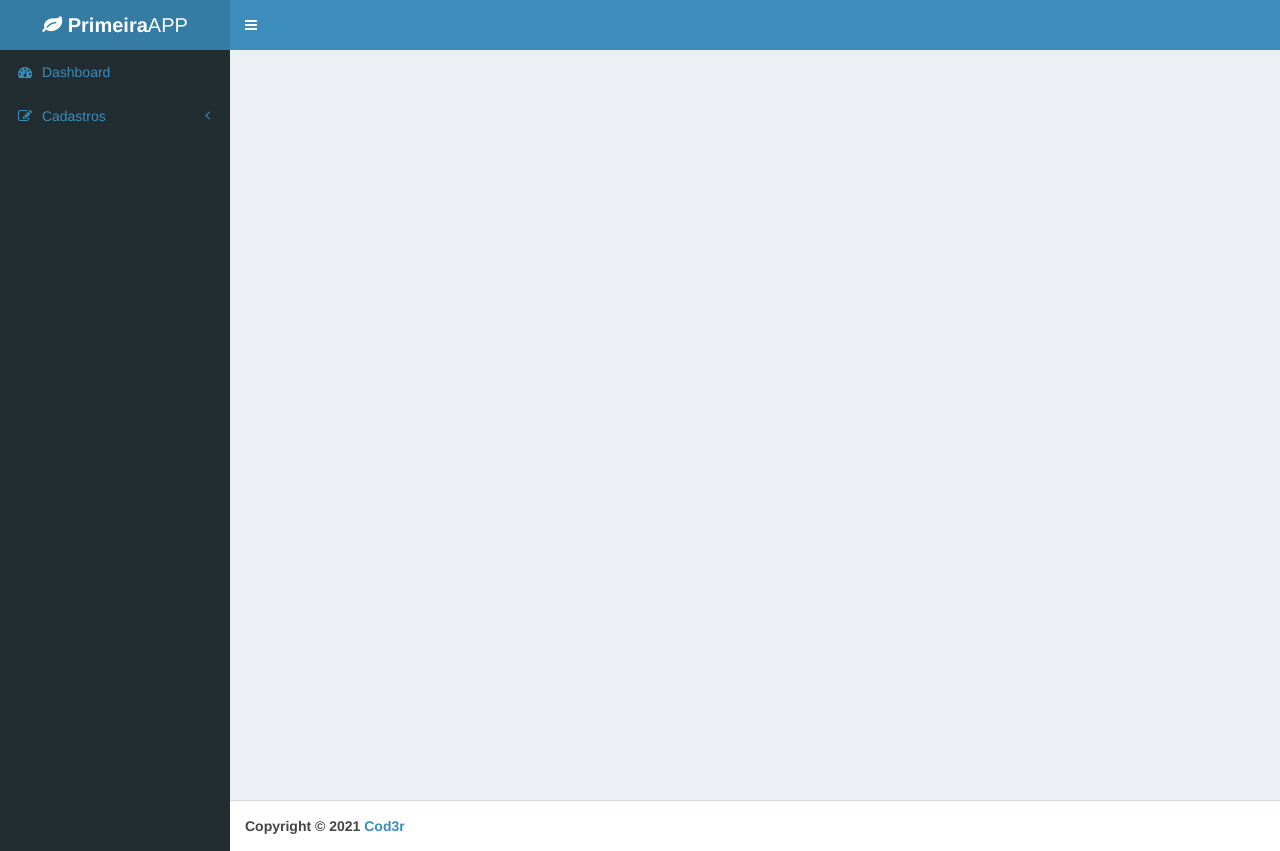
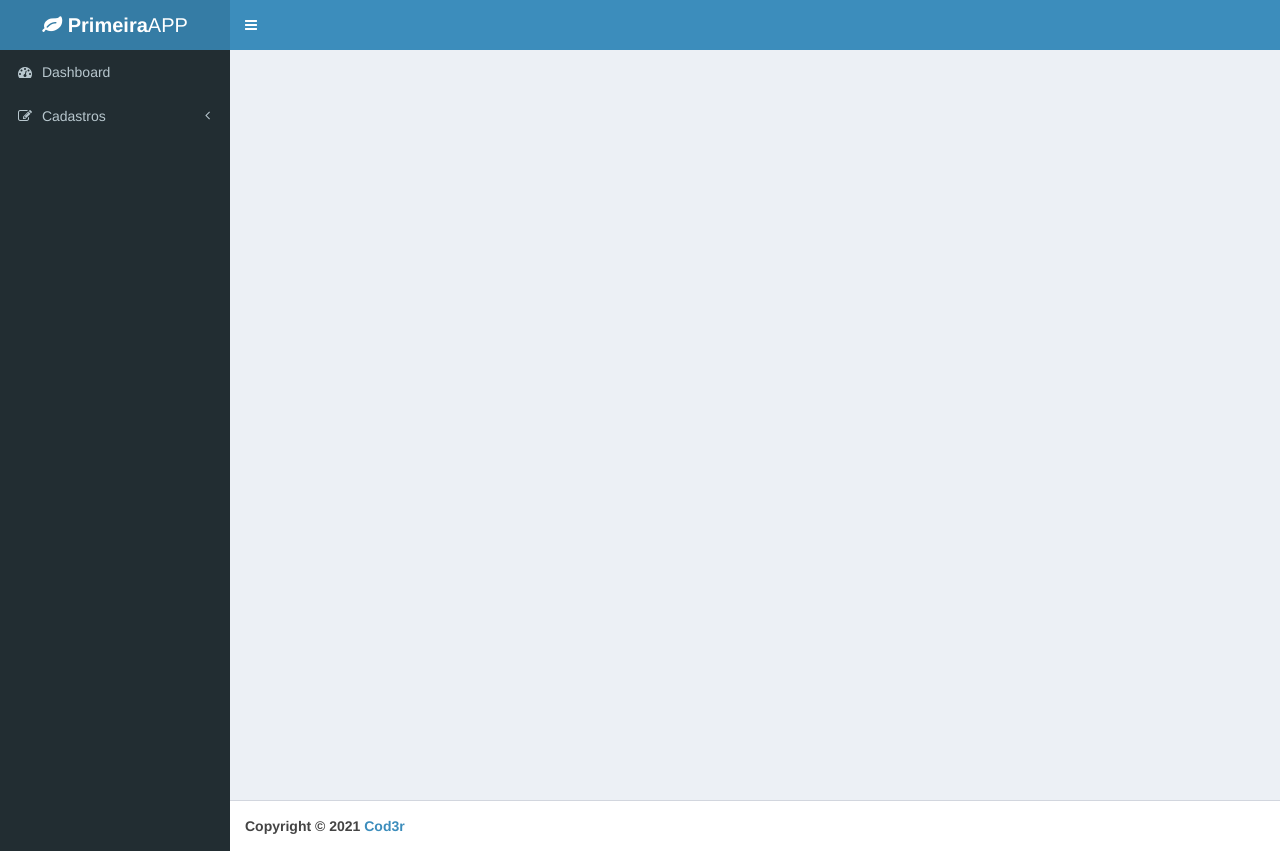
Before and after one commit to juasoujr/app-node, a website: page angular1/app/index.html in a window 1280 px wide. Drawn offline with Linux system fonts and the light colour scheme.

Commit message:
adding fixes

```diff
--- a/angular1/app/template/menu.html
+++ b/angular1/app/template/menu.html
@@ -1,7 +1,7 @@
-<section class="sidbar">
+<section class="sidebar">
     <ul class="sidebar-menu">
         <li>
-            <a>
+            <a ui-sref="dashboard">
                 <i class="fa fa-dashboard"></i> <span>Dashboard</span>
             </a>
         </li>
```
Also changed, not shown: angular1/public/template/menu.html (+1 -1 lines).
